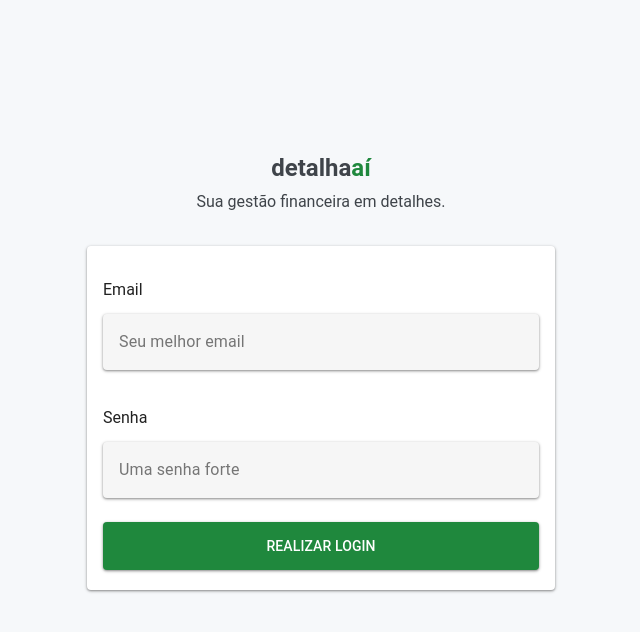
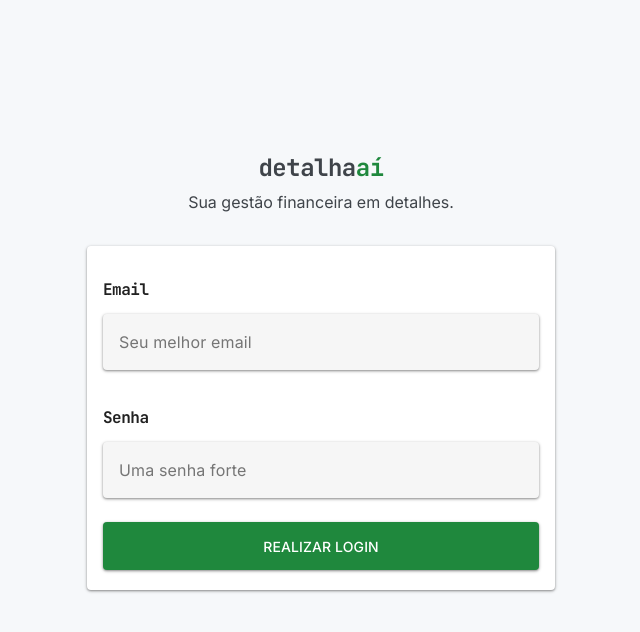
Before and after one commit to Ramon-Erik/detailed-expenses, a Vue app: page / in a window 1280 px wide. Shown: the top 632 px of the page, without its empty margins (319-959 px from the left). Built offline with nearby package versions, Linux system fonts and the light colour scheme; a small style sheet from the web is missing.

Commit message:
feat: added inter and JetBrains mono fonts

```diff
--- a/index.html
+++ b/index.html
@@ -1,11 +1,17 @@
-<!DOCTYPE html>
+<!doctype html>
 <html lang="en">
   <head>
-    <meta charset="UTF-8">
-    <link rel="stylesheet" href="/layers.css">
-    <link rel="icon" href="/favicon.ico">
-    <meta name="viewport" content="width=device-width, initial-scale=1.0">
-    <title>Welcome to Vuetify 4</title>
+    <meta charset="UTF-8" />
+    <link rel="stylesheet" href="/layers.css" />
+    <link rel="icon" href="/favicon.ico" />
+    <meta name="viewport" content="width=device-width, initial-scale=1.0" />
+    <title>Detalha Aí - Gerenciamento Financeiro</title>
+    <link rel="preconnect" href="https://fonts.googleapis.com" />
+    <link rel="preconnect" href="https://fonts.gstatic.com" crossorigin />
+    <link
+      href="https://fonts.googleapis.com/css2?family=Inter:wght@400;500;600;700&family=JetBrains+Mono:wght@500;700&display=swap"
+      rel="stylesheet"
+    />
   </head>
   <body>
     <div id="app"></div>
--- a/src/App.vue
+++ b/src/App.vue
@@ -9,3 +9,15 @@
 <script lang="ts" setup>
   //
 </script>
+
+<style>
+body {
+  font-family: 'Inter', sans-serif;
+}
+
+.font-mono {
+  font-family: 'JetBrains Mono', monospace !important;
+  font-weight: 600;
+  letter-spacing: -0.5px; /* Deixa os números de dinheiro mais bonitos e alinhados */
+}
+</style>
--- a/src/modules/login/ui/views/LoginView.vue
+++ b/src/modules/login/ui/views/LoginView.vue
@@ -4,19 +4,19 @@
       <v-col>
         <div class="d-flex flex-column aling-center justify-center" style="min-height: 90vh">
           <div class="text-center">
-            <h2 class="text-center my-1">detalha<span class="text-title">aí</span></h2>
+            <h2 class="text-center my-1 font-mono">detalha<span class="text-title">aí</span></h2>
             <p class="mt-1">Sua gestão financeira em detalhes.</p>
           </div>
           <form-container>
             <v-row>
               <v-col>
-                <span class="d-block my-3">Email</span>
+                <span class="d-block my-3 font-mono">Email</span>
                 <v-text-field variant="solo-filled" label="Seu melhor email" hide-details="auto" />
               </v-col>
             </v-row>
             <v-row>
               <v-col>
-                <span class="d-block my-3">Senha</span>
+                <span class="d-block my-3 font-mono">Senha</span>
                 <v-text-field
                   variant="solo-filled"
                   type="password"
--- a/src/plugins/vuetify.ts
+++ b/src/plugins/vuetify.ts
@@ -20,7 +20,7 @@ const githubDarkTheme = {
     'on-background': '#c9d1d9',
     'on-surface': '#f0f6fc',
     'border-color': '#30363d',
-    title: '#1F883D'
+    title: '#1F883D',
   },
 }
 
@@ -41,7 +41,7 @@ const githubLightTheme = {
     'on-background': '#24292f',
     'on-surface': '#000000',
     'border-color': '#d0d7de',
-    title: '#1F883D'
+    title: '#1F883D',
   },
 }
 
@@ -53,4 +53,11 @@ export default createVuetify({
       githubLight: githubLightTheme,
     },
   },
+  defaults: {
+    global: {
+      style: {
+        fontFamily: "'Inter', sans-serif",
+      },
+    },
+  },
 })
```
